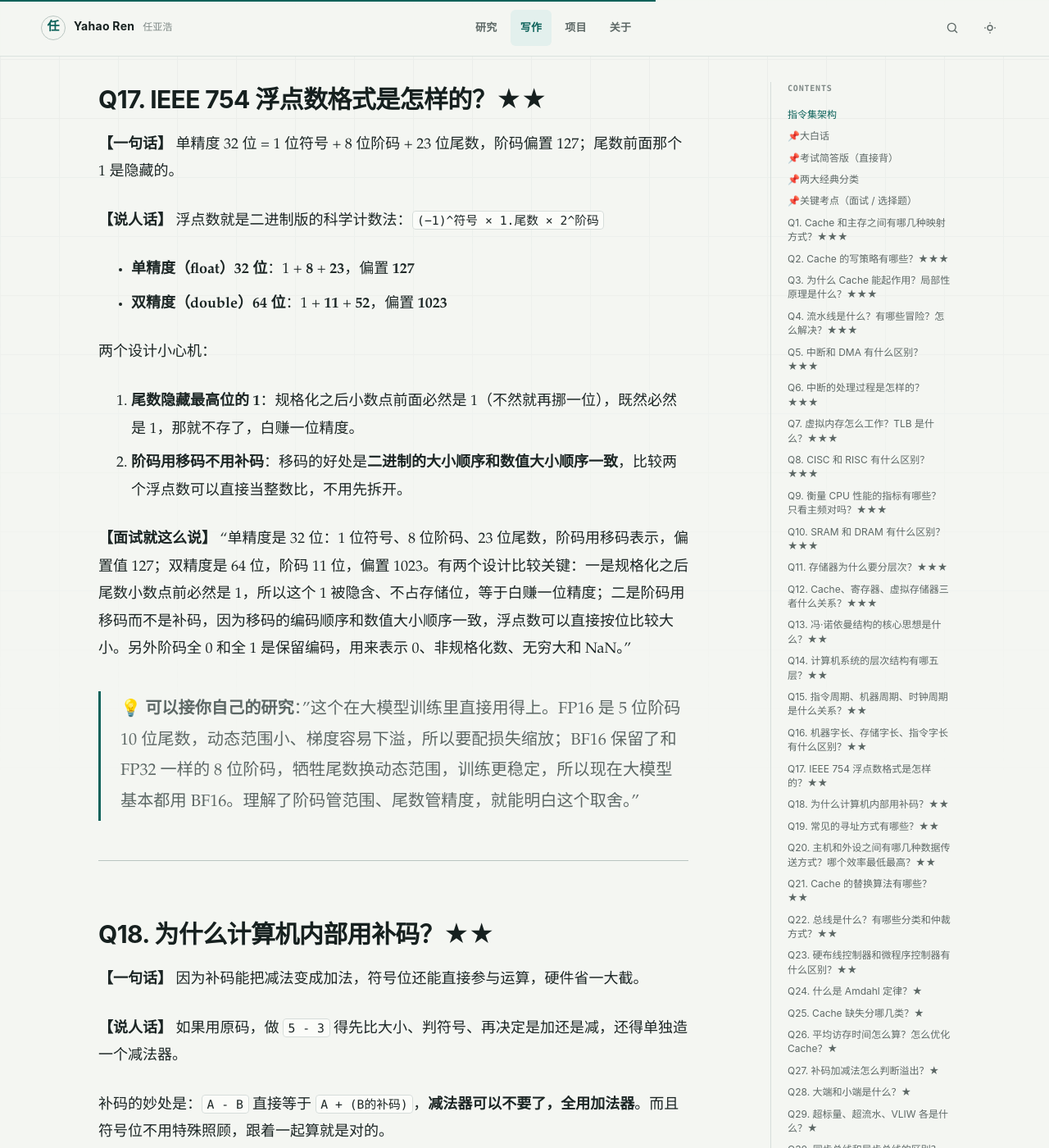
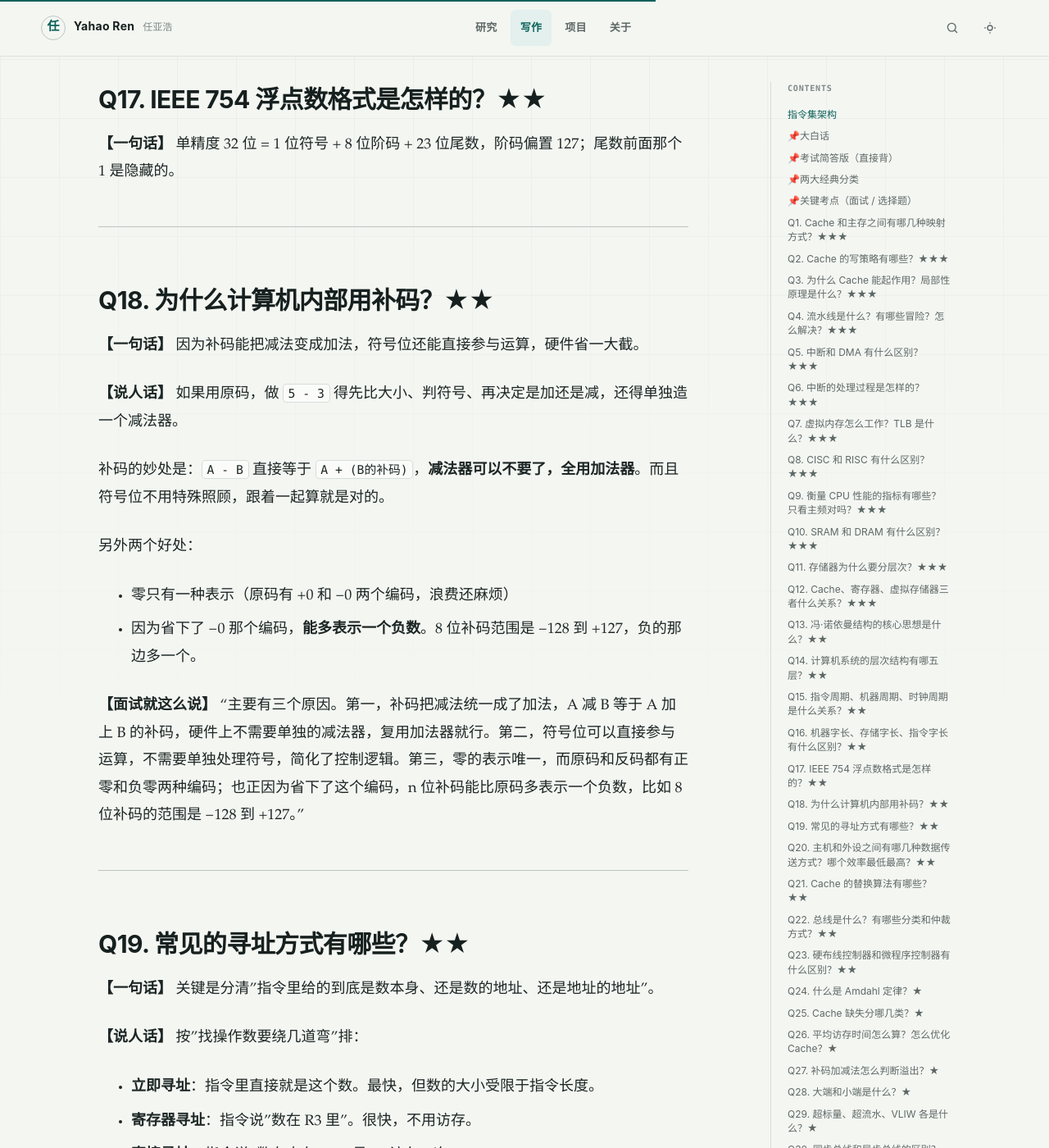
Before and after one commit to YahaoRen/yahaoren.github.io, a Jekyll site: the page built from _notes/计算机组成原理 · 复试口试问答手册.md, in a window 1280 px wide and 1400 px high, scrolled down 19558 px. Shown: the whole window at 82% size. Built offline with Jekyll 4.4.1, drawn with Linux system fonts in a browser that asks for light colours.

Commit message:
vault backup: 2026-08-31 14:08:59

```diff
--- a/_notes/计算机组成原理 · 复试口试问答手册.md
+++ b/_notes/计算机组成原理 · 复试口试问答手册.md
@@ -386,20 +386,6 @@ published: true
 
 **【一句话】** 单精度 32 位 = 1 位符号 + 8 位阶码 + 23 位尾数，阶码偏置 127；尾数前面那个 1 是隐藏的。
 
-**【说人话】** 浮点数就是二进制版的科学计数法：`(−1)^符号 × 1.尾数 × 2^阶码`
-
-- **单精度（float）32 位**：1 + **8** + **23**，偏置 **127**
-- **双精度（double）64 位**：1 + **11** + **52**，偏置 **1023**
-
-两个设计小心机：
-
-1. **尾数隐藏最高位的 1**：规格化之后小数点前面必然是 1（不然就再挪一位），既然必然是 1，那就不存了，白赚一位精度。
-2. **阶码用移码不用补码**：移码的好处是**二进制的大小顺序和数值大小顺序一致**，比较两个浮点数可以直接当整数比，不用先拆开。
-
-**【面试就这么说】** "单精度是 32 位：1 位符号、8 位阶码、23 位尾数，阶码用移码表示，偏置值 127；双精度是 64 位，阶码 11 位，偏置 1023。有两个设计比较关键：一是规格化之后尾数小数点前必然是 1，所以这个 1 被隐含、不占存储位，等于白赚一位精度；二是阶码用移码而不是补码，因为移码的编码顺序和数值大小顺序一致，浮点数可以直接按位比较大小。另外阶码全 0 和全 1 是保留编码，用来表示 0、非规格化数、无穷大和 NaN。"
-
-> 💡 **可以接你自己的研究**："这个在大模型训练里直接用得上。FP16 是 5 位阶码 10 位尾数，动态范围小、梯度容易下溢，所以要配损失缩放；BF16 保留了和 FP32 一样的 8 位阶码，牺牲尾数换动态范围，训练更稳定，所以现在大模型基本都用 BF16。理解了阶码管范围、尾数管精度，就能明白这个取舍。"
-
 ---
 
 ## Q18. 为什么计算机内部用补码？★★
```
